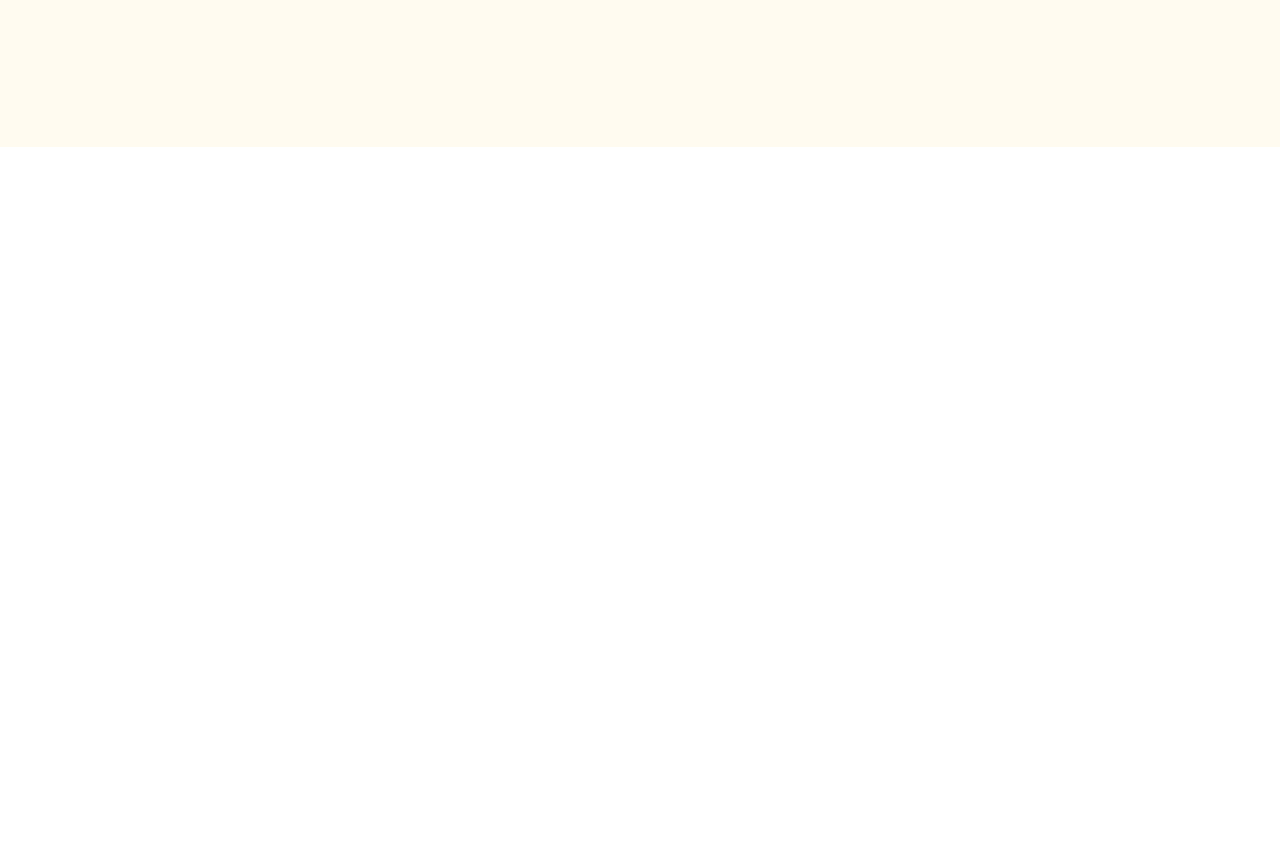
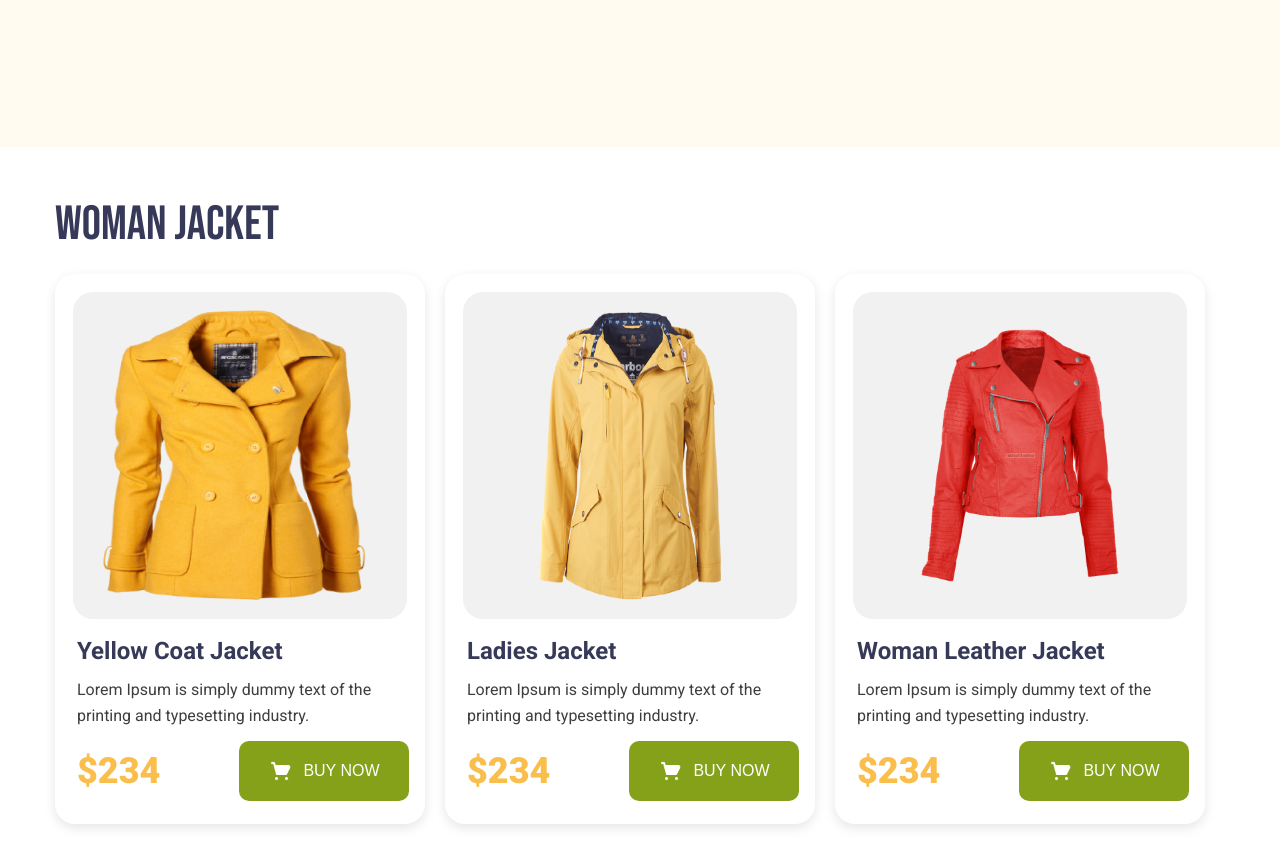
Before and after one commit to marufmahin/Tools-Assignment-Genz, a plain HTML site: page index.html in a window 1280 px wide. Shown: the part 568-1434 px from the top of the page. Before the commit the page ends 800 px from the top, so only its background shows below. Drawn offline with Linux system fonts and the light colour scheme.

Commit message:
Woman Jacket Section Added

```diff
--- a/index.html
+++ b/index.html
@@ -60,6 +60,63 @@
 
     <main>
 
+        <!-- Women Jacket -->
+         <section class="Women-section">
+            <h3 class="bebas-neue-regular W-J-Title">W0Man Jacket</h3>
+
+            <div class="All-card">
+
+                <div class="card">
+                    <div class="img-div">
+                        <img class="first-img" src="/images/jacket-1.png" alt="">
+                    </div>
+                    <h4 class="jacket">Yellow Coat Jacket </h4>
+
+                    <p class="jacket-des">Lorem Ipsum is simply dummy text of the
+                     printing and typesetting industry.</p>
+
+                     <div class="buy">
+                        <h3>$234</h3>
+                        <button class="btn-primary"><img src="icons/shopping-cart 1.png" alt="" class="btn-img">BUY NOW</button>
+                     </div>
+                </div>
+
+                <div class="card">
+                    <div class="img-div">
+                        <img class="second-img" src="/images/jacket-2.png" alt="">
+                    </div>
+                    <h4 class="jacket" >Ladies Jacket </h4>
+
+                    <p class="jacket-des">Lorem Ipsum is simply dummy text of the
+                     printing and typesetting industry.</p>
+
+                     <div class="buy">
+                        <h3>$234</h3>
+                        <button class="btn-primary"><img src="icons/shopping-cart 1.png" alt="" class="btn-img">BUY NOW</button>
+                     </div>
+
+                </div>
+
+                <div class="card">
+                    <div class="img-div">
+                        <img class="third-img" src="/images/jacket-3.png" alt="">
+                    </div>
+                    <h4 class="jacket">Woman Leather Jacket </h4>
+
+                    <p class="jacket-des">Lorem Ipsum is simply dummy text of the
+                     printing and typesetting industry.</p>
+
+                     <div class="buy">
+                        <h3>$234</h3>
+                        <button class="btn-primary"><img src="icons/shopping-cart 1.png" alt="" class="btn-img">BUY NOW</button>
+                     </div>
+
+                </div>
+
+            </div>
+
+         </section>
+
     </main>
 
     <footer>
--- a/styles/style.css
+++ b/styles/style.css
@@ -52,18 +52,20 @@ header{
     margin-bottom: 49px;
 }
 nav{
+    max-width: 1170px;
+    margin-left: auto;
+    margin-right: auto;
     display: flex;
     gap: 504.89px;
     justify-content: space-between;
 }
 .nav-left{
     height: 39.27px;
-    width: 250px;
+    width: 249.11px;
     display: flex;
     gap: 10.17px;
     align-items: center;
     margin-top: 39px;
-    margin-left: 135px;
 }
 .nav-left img{
     height: 39.27px;
@@ -80,11 +82,12 @@ nav{
     color: #A4BC46;
 }
 .nav-right{
+    width: 415px;
+    height: 24px;
     display: flex;
     list-style: none;
     gap: 57px;
     margin-top: 47px;
-    margin-right: 137px;
 }
 .nav-right li{
     font-size: 16px;
@@ -93,12 +96,13 @@ nav{
 }
 /* Banner */
 .banner{
+    max-width: 1170px;
      display: flex;
     flex-direction: row;
     justify-content: space-between;
     align-items: center;
-    margin-left: 135px;
-    margin-right: 135px;
+    margin-left: auto;
+    margin-right: auto;
 
 
 }
@@ -134,5 +138,94 @@ nav{
     width: 397px;
     height: 334px;
     margin-top: 100px;
-    margin-left: 230px;
 }
+
+/* Main Section Started */
+
+/* Women Jacket */
+
+.Women-section{
+    max-width: 1170px;
+    margin-left: auto;
+    margin-right: auto;
+    margin-bottom: 99px;
+}
+.All-card{
+    display: flex;
+    gap: 20px;
+}
+
+.card{
+    width: 370px;
+    height: 550px;
+    border-radius: 20px;
+    background-color: #FFFFFF;
+    display: flex;
+    flex-direction: column;
+    border: none;
+    box-shadow: 0 4px 12px #0000001A;
+
+}
+
+.W-J-Title{
+    font-size: 48px;
+    font-weight: normal;
+    color: #363958;
+    margin-bottom: 21px ;
+
+}
+
+.img-div{
+    width: 334px;
+    height: 327px;
+    border-radius: 20px;
+    background-color:#F1F1F1;
+    margin: 18px;
+    display: flex;
+    align-items: center;
+    justify-content: center;
+}
+
+.first-img{
+    width: 293px;
+    height: 293px;
+}
+
+.jacket{
+    font-size: 24px;
+    font-weight: bold;
+    color: #363958;
+    margin-left: 22px;
+}
+
+.jacket-des{
+    width: 299px;
+    height: 52px;
+    font-size: 16px;
+    font-weight: normal;
+    color: #3E3E3E;
+    margin: 12px 0 12px 22px;
+    line-height: 26px;
+}
+
+.buy{
+    display: flex;
+    gap: 79px;
+    align-items: center;
+    margin-left: 22px;
+}
+.buy h3{
+    font-size: 36px;
+    font-weight: 900;
+    color: #FABE4C;
+}
+
+.second-img{
+    width: 203px;
+    height: 293px;
+}
+
+.third-img{
+    width: 210px;
+    height: 257px;
+}
```
